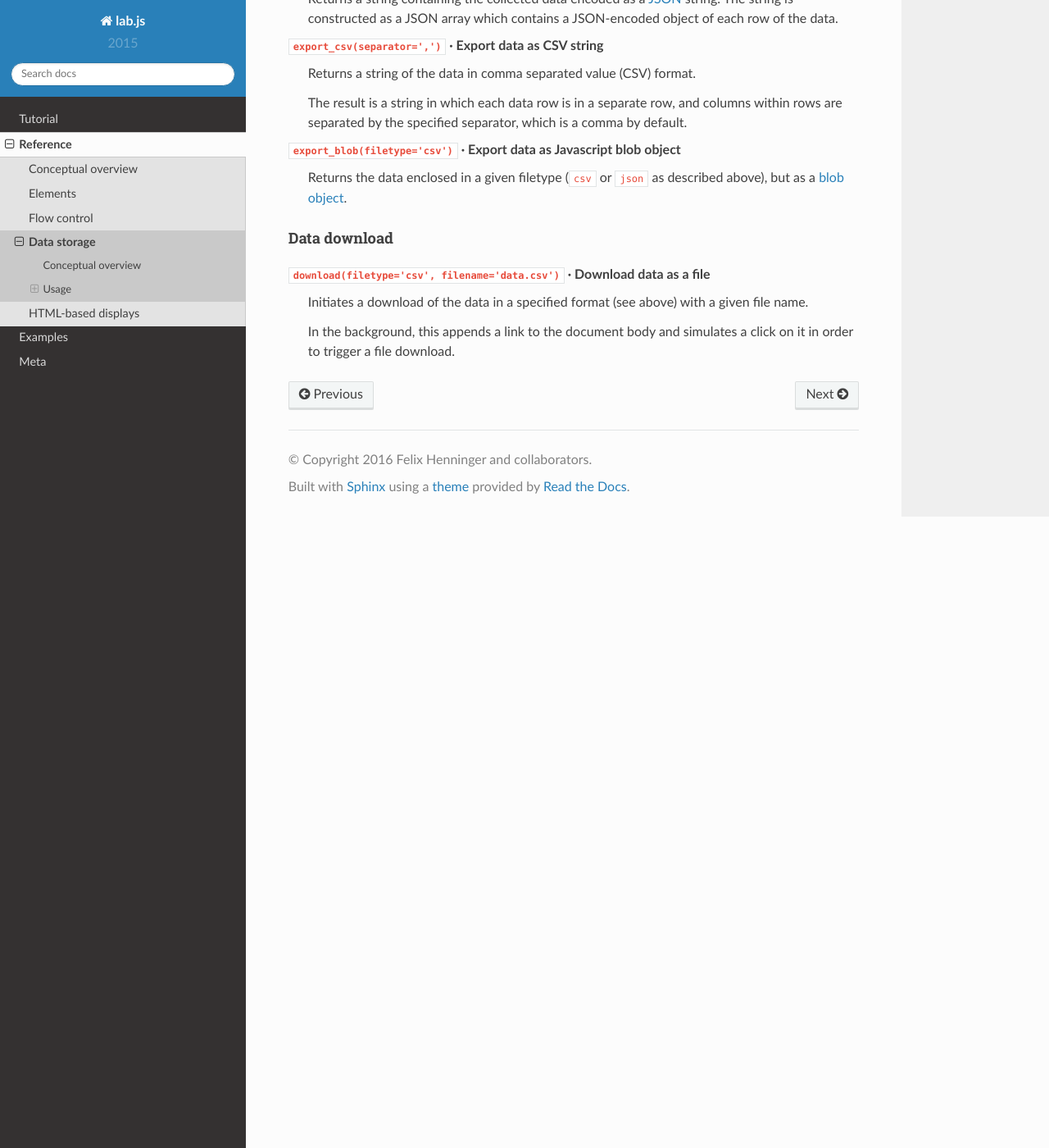
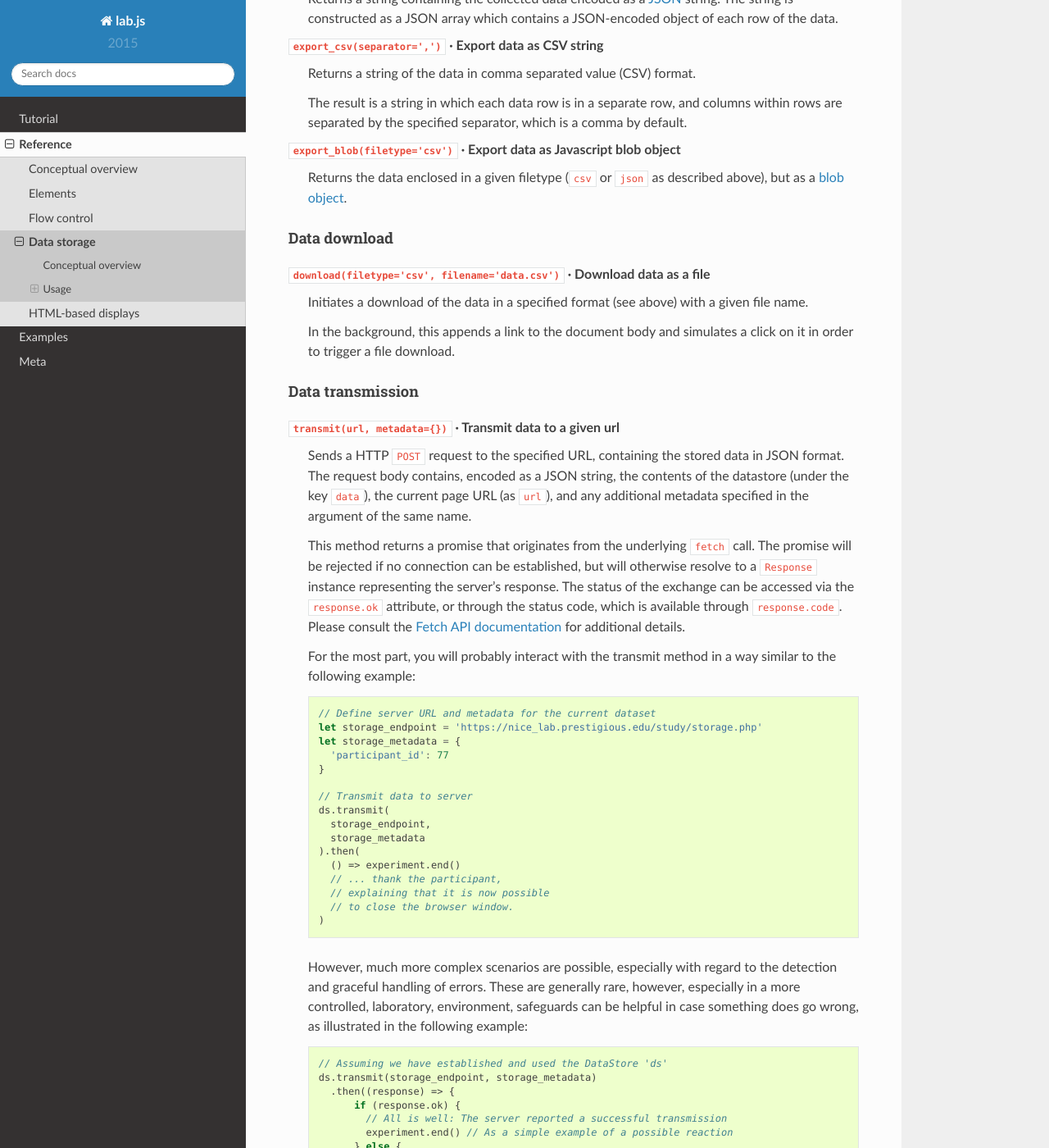
Before and after one commit to FelixHenninger/lab.js, a Sphinx documentation site: the page built from docs/reference/data.rst, in a window 1280 px wide and 1400 px high, scrolled down 2848 px. Shown: the whole window at 82% size. Built offline with Sphinx 7.4.7 and the Read the Docs theme 2.0.0, drawn with Linux system fonts in a browser that asks for light colours; some of the changed text lies outside the part shown.

Commit message:
Add transmit method to DataStore (including documentation)

```diff
--- a/docs/reference/data.rst
+++ b/docs/reference/data.rst
@@ -164,3 +164,89 @@ Data download
 
   In the background, this appends a link to the document body and simulates a
   click on it in order to trigger a file download.
+
+Data transmission
+.................
+
+``transmit(url, metadata={})`` · Transmit data to a given url
+  Sends a HTTP ``POST`` request to the specified URL, containing the stored data
+  in JSON format. The request body contains, encoded as a JSON string, the
+  contents of the datastore (under the key ``data``), the current page URL (as
+  ``url``), and any additional metadata specified in the argument of the same
+  name.
+
+  This method returns a promise that originates from the underlying ``fetch``
+  call. The promise will be rejected if no connection can be established,
+  but will otherwise resolve to a ``Response`` instance representing the
+  server's response. The status of the exchange can be accessed via the
+  ``response.ok`` attribute, or through the status code, which is available
+  through ``response.code``. Please consult the `Fetch API documentation
+  <https://developer.mozilla.org/en-US/docs/Web/API/Fetch_API>`_ for additional
+  details.
+
+  For the most part, you will probably interact with the transmit method in a
+  way similar to the following example::
+
+    // Define server URL and metadata for the current dataset
+    let storage_endpoint = 'https://nice_lab.prestigious.edu/study/storage.php'
+    let storage_metadata = {
+      'participant_id': 77
+    }
+
+    // Transmit data to server
+    ds.transmit(
+      storage_endpoint,
+      storage_metadata
+    ).then(
+      () => experiment.end()
+      // ... thank the participant,
+      // explaining that it is now possible
+      // to close the browser window.
+    )
+
+  However, much more complex scenarios are possible, especially with regard
+  to the detection and graceful handling of errors. These are generally
+  rare, however, especially in a more controlled, laboratory, environment,
+  safeguards can be helpful in case something does go wrong, as illustrated
+  in the following example::
+
+    // Assuming we have established and used the DataStore 'ds'
+    ds.transmit(storage_endpoint, storage_metadata)
+      .then((response) => {
+          if (response.ok) {
+            // All is well: The server reported a successful transmission
+            experiment.end() // As a simple example of a possible reaction
+          } else {
+            // A connection could be established, but something went
+            // wrong along the way ... let the experimenter know
+            alert(
+              'Transmission resulted in response' + response.code + '. ' +
+              'Please download data manually.'
+            )
+
+            // Download data locally (onto lab computers)
+            // If you are conducting distributed experiments online,
+            // you might instead use a timeout to retry after a short
+            // interval. However, errors at this stage should be a
+            // very rare occurrence.
+            ds.download()
+
+            // End the experiment (as above)
+            experiment.end()
+          })
+        .catch((error) => {
+          // The connection itself failed, probably due to connectivity issues.
+          // (this second part, the catch, is optional -- in may cases you will
+          // not run into this situation, and if you do, there is, sadly, very
+          // little that can be done. Any traditional web survey will
+          // have long failed at this point)
+          alert(
+            'Could not establish connection to endpoint. ' +
+            'ran into error ' + error.message
+          )
+
+          // Download data and end as before
+          ds.download()
+          experiment.end()
+        })
+      )
```
Also changed, not shown: 1 other file.
